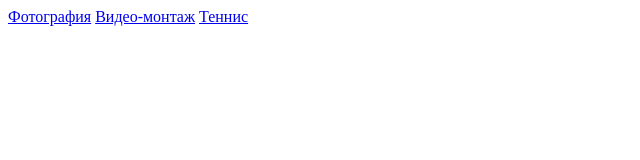
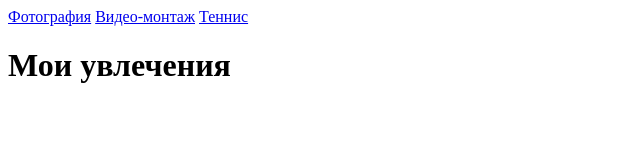
Before and after one commit to OksanaYaseva/Repository-name.-, a plain HTML site: page index.html in a window 1280 px wide. Shown: the whole page, without its empty margins (0-640 px from the left). Drawn offline with Linux system fonts and the light colour scheme; files that its build step writes are made by us from their sources.

Commit message:
Добавила заголовок h1

```diff
--- a/index.html
+++ b/index.html
@@ -24,5 +24,8 @@
                 <a class="menu__item" href="#tennis">Теннис</a>
             </nav>
         </header>
+        <main>
+            <h1 class="title"> Мои увлечения </h1>
+        </main>
     </div>
 </body>
```
